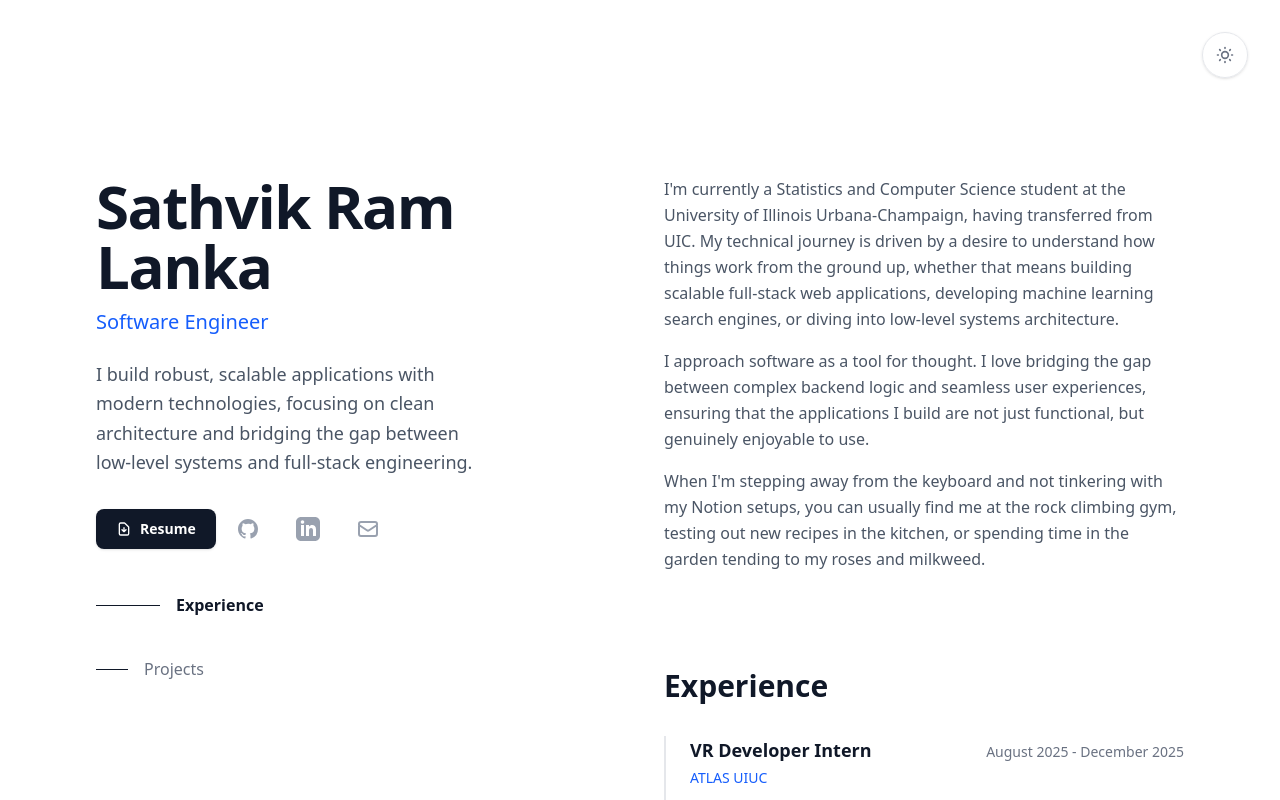
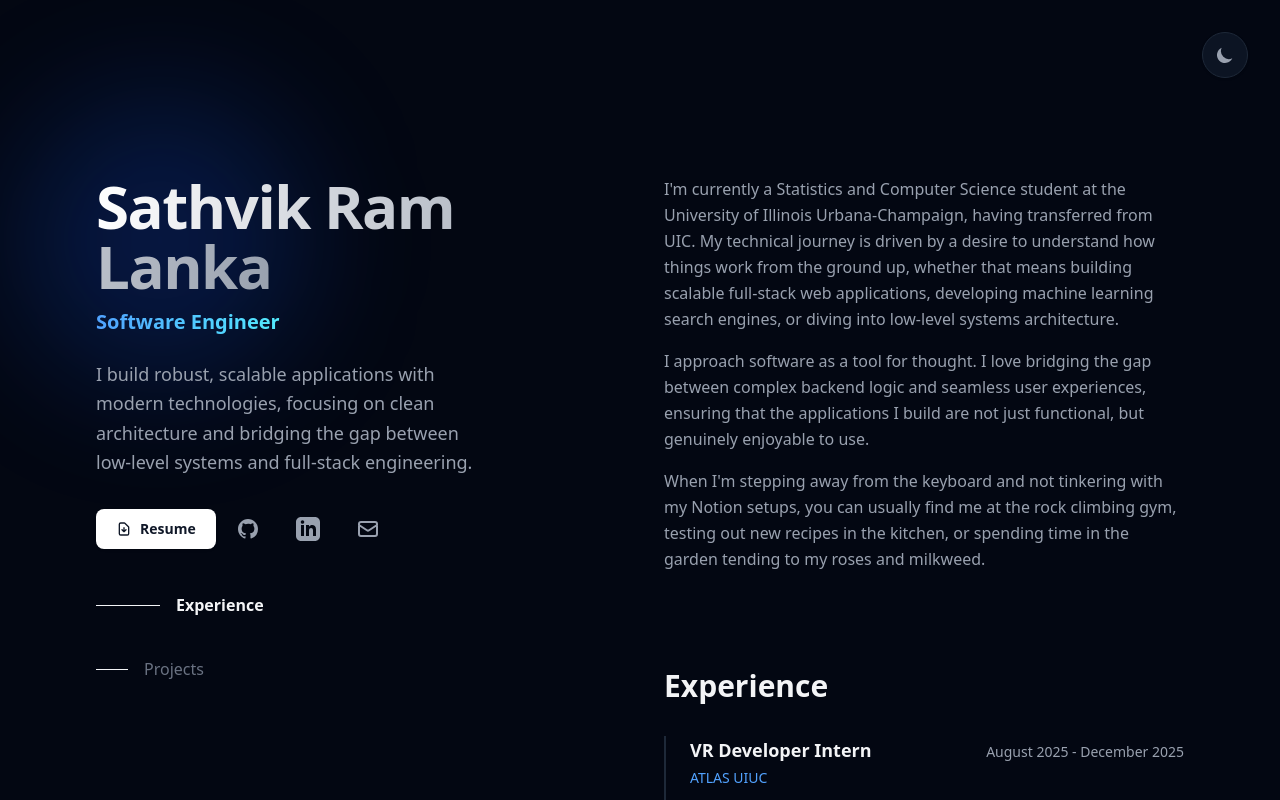
Before and after one commit to RamLanka05/v1, a React (Vite) app: page / in a window 1280 px wide. Shown: the top 800 px of the page. Built offline with nearby package versions, Linux system fonts and the light colour scheme.

Commit message:
Testing new styles for Experience and Projects

```diff
--- a/src/components/Hero.tsx
+++ b/src/components/Hero.tsx
@@ -1,14 +1,25 @@
 export default function Hero() {
   return (
-    <div className="group w-full flex flex-col items-start justify-start">
-      <h1 className="text-4xl sm:text-6xl font-bold tracking-tight text-gray-900 dark:text-gray-100 mb-3">
-        Sathvik Ram Lanka
+    // Added relative positioning to hold the background glow
+    <div className="relative group w-full flex flex-col items-start justify-start">
+
+      {/* 1. Ambient Background Glow (Only visible in dark mode) */}
+      <div className="absolute -top-20 -left-20 w-72 h-72 bg-blue-500/10 dark:bg-blue-600/20 rounded-full blur-3xl -z-10 pointer-events-none"></div>
+
+      {/* 2. Text Gradient for your Name */}
+      <h1 className="text-4xl sm:text-6xl font-extrabold tracking-tight mb-3">
+        <span className="text-transparent bg-clip-text bg-linear-to-r from-gray-900 to-gray-600 dark:from-white dark:to-gray-400">
+          Sathvik Ram Lanka
+        </span>
       </h1>
-      <h2 className="text-xl font-medium text-blue-600 dark:text-blue-400 mb-6">
-        Software Engineer
+
+      {/* 3. A Brighter Gradient for your Title */}
+      <h2 className="text-xl font-semibold mb-6">
+        <span className="text-transparent bg-clip-text bg-linear-to-r from-blue-600 to-cyan-500 dark:from-blue-400 dark:to-cyan-300">
+          Software Engineer
+        </span>
       </h2>
 
-      {/* Added mb-8 here to create breathing room between the text and the links */}
       <p className="text-lg text-gray-600 dark:text-gray-400 max-w-[400px] leading-relaxed mb-8">
         I build robust, scalable applications with modern technologies, focusing on clean architecture and bridging the gap between low-level systems and full-stack engineering.
       </p>
@@ -64,3 +75,111 @@ export default function Hero() {
     </div>
   )
 }
+
+// export default function Projects() {
+
+//   const getSortWeight = (dateStr: string) => {
+//     const yearMatch = dateStr.match(/\d{4}/);
+//     const year = yearMatch ? parseInt(yearMatch[0], 10) : 0;
+
+//     let seasonWeight = 0.9;
+//     const lower = dateStr.toLowerCase();
+
+//     if (lower.includes('winter')) seasonWeight = 0.1;
+//     else if (lower.includes('spring')) seasonWeight = 0.3;
+//     else if (lower.includes('summer')) seasonWeight = 0.6;
+//     else if (lower.includes('fall') || lower.includes('autumn')) seasonWeight = 0.8;
+
+//     return year + seasonWeight;
+//   };
+
+//   const sortedProjects = [...projectsData].sort((a: Project, b: Project) => {
+//     if (a.starred && !b.starred) return -1;
+//     if (!a.starred && b.starred) return 1;
+//     return getSortWeight(b.date) - getSortWeight(a.date);
+//   });
+
+//   return (
+//     <section id="projects" className="scroll-mt-24">
+//       <h2 className="text-3xl font-bold mb-10 text-gray-900 dark:text-gray-100">Projects</h2>
+
+//       <div className="flex flex-col gap-12">
+//         {sortedProjects.map((p) => (
+//           <article
+//             key={p.id}
+//             // Glassmorphism classes applied here:
+//             className="group relative flex flex-col items-start justify-start p-6 sm:p-8 rounded-3xl bg-white/40 dark:bg-gray-900/40 backdrop-blur-md border border-gray-200/60 dark:border-gray-800/60 shadow-[0_4px_24px_-8px_rgba(0,0,0,0.05)] dark:shadow-[0_4px_24px_-8px_rgba(0,0,0,0.2)] transition-all duration-300 hover:shadow-xl dark:hover:border-gray-700/80"
+//           >
+
+//             {p.image && (
+//               // Adjusted image container to fit inside the padded glass card
+//               <div className="w-full relative rounded-xl overflow-hidden bg-gray-100 dark:bg-gray-800 mb-8 border border-gray-200/50 dark:border-gray-700/50">
+//                 <div className="aspect-video w-full">
+//                   <img src={p.image} alt={p.title} className="object-cover w-full h-full transition-transform duration-700 group-hover:scale-[1.03]" />
+//                 </div>
+//               </div>
+//             )}
+
+//             <div className="flex flex-wrap items-center gap-3 text-xs font-bold text-gray-500 dark:text-gray-400 uppercase tracking-wider mb-4">
+//               {p.status && (
+//                 <span className="flex items-center gap-2 px-3 py-1 bg-white/50 dark:bg-gray-800/50 rounded-full border border-gray-200/50 dark:border-gray-700/50 text-gray-900 dark:text-gray-200">
+//                   <span className="relative flex h-2.5 w-2.5">
+//                     {p.status === 'Live' && <span className="animate-ping absolute inline-flex h-full w-full rounded-full bg-green-400 opacity-75"></span>}
+//                     <span className={`relative inline-flex rounded-full h-2.5 w-2.5 ${p.status === 'Live' ? 'bg-green-500' : 'bg-gray-500'}`}></span>
+//                   </span>
+//                   {p.status}
+//                 </span>
+//               )}
+//               {p.status && <span className="text-gray-300 dark:text-gray-700">&middot;</span>}
+//               <span>{p.date}</span>
+//               {p.role && <span className="text-gray-300 dark:text-gray-700">&middot;</span>}
+//               <span className="text-blue-600 dark:text-blue-400">{p.role}</span>
+//             </div>
+
+//             <h3 className="text-2xl sm:text-3xl font-extrabold text-gray-900 dark:text-gray-100 mb-4 flex items-center gap-3">
+//               {p.title}
+//               {p.starred && (
+//                 <svg className="w-6 h-6 text-yellow-500 dark:text-yellow-400 drop-shadow-sm" fill="currentColor" viewBox="0 0 20 20">
+//                   <path d="M9.049 2.927c.3-.921 1.603-.921 1.902 0l1.07 3.292a1 1 0 00.95.69h3.462c.969 0 1.371 1.24.588 1.81l-2.8 2.034a1 1 0 00-.364 1.118l1.07 3.292c.3.921-.755 1.688-1.54 1.118l-2.8-2.034a1 1 0 00-1.175 0l-2.8 2.034c-.784.57-1.838-.197-1.539-1.118l1.07-3.292a1 1 0 00-.364-1.118L2.98 8.72c-.783-.57-.38-1.81.588-1.81h3.461a1 1 0 00.951-.69l1.07-3.292z" />
+//                 </svg>
+//               )}
+//             </h3>
+
+//             <div className="text-base text-gray-600 dark:text-gray-300 space-y-4 mb-8 leading-relaxed">
+//               <p>{p.desc}</p>
+//               {p.insight && (
+//                 <p className="italic border-l-2 border-blue-400 dark:border-blue-600 pl-4 py-1 text-gray-500 dark:text-gray-400 bg-blue-50/30 dark:bg-blue-900/10 rounded-r-lg">
+//                   {p.insight}
+//                 </p>
+//               )}
+//             </div>
+
+//             <div className="flex flex-wrap gap-2 mb-8">
+//               {p.tags.map((tag) => (
+//                 <span key={tag} className="text-xs font-semibold px-3 py-1.5 bg-gray-100/80 dark:bg-gray-800/80 backdrop-blur-sm text-gray-700 dark:text-gray-200 rounded-lg border border-gray-200/50 dark:border-gray-700/50 shadow-sm">
+//                   {tag}
+//                 </span>
+//               ))}
+//             </div>
+
+//             <div className="flex flex-wrap gap-4 mt-auto">
+//               {p.url && (
+//                 <a href={p.url} target="_blank" rel="noopener noreferrer" className="text-sm font-semibold text-white bg-blue-600 dark:bg-blue-500 hover:bg-blue-700 dark:hover:bg-blue-600 px-6 py-2.5 rounded-full transition-all flex items-center gap-2 shadow-md shadow-blue-500/20">
+//                   {p.urlType === 'Demo' ? 'View Demo' : 'View Live'}
+//                   <svg className="w-4 h-4" fill="none" viewBox="0 0 24 24" stroke="currentColor"><path strokeLinecap="round" strokeLinejoin="round" strokeWidth={2} d="M10 6H6a2 2 0 00-2 2v10a2 2 0 002 2h10a2 2 0 002-2v-4M14 4h6m0 0v6m0-6L10 14" /></svg>
+//                 </a>
+//               )}
+//               {p.github && (
+//                 <a href={p.github} target="_blank" rel="noopener noreferrer" className="text-sm font-semibold text-gray-900 dark:text-gray-100 bg-white/50 dark:bg-gray-800/50 hover:bg-gray-100 dark:hover:bg-gray-700 border border-gray-200/60 dark:border-gray-700/60 px-6 py-2.5 rounded-full transition-all flex items-center gap-2 shadow-sm">
+//                   <svg className="w-4 h-4" fill="currentColor" viewBox="0 0 24 24"><path fillRule="evenodd" d="M12 2C6.477 2 2 6.484 2 12.017c0 4.425 2.865 8.18 6.839 9.504.5.092.682-.217.682-.483 0-.237-.008-.868-.013-1.703-2.782.605-3.369-1.343-3.369-1.343-.454-1.158-1.11-1.466-1.11-1.466-.908-.62.069-.608.069-.608 1.003.07 1.531 1.032 1.531 1.032.892 1.53 2.341 1.088 2.91.832.092-.647.35-1.088.636-1.338-2.22-.253-4.555-1.113-4.555-4.951 0-1.093.39-1.988 1.029-2.688-.103-.253-.446-1.272.098-2.65 0 0 .84-.27 2.75 1.026A9.564 9.564 0 0112 6.844c.85.004 1.705.115 2.504.337 1.909-1.296 2.747-1.027 2.747-1.027.546 1.379.202 2.398.1 2.651.64.7 1.028 1.595 1.028 2.688 0 3.848-2.339 4.695-4.566 4.943.359.309.678.92.678 1.855 0 1.338-.012 2.419-.012 2.747 0 .268.18.58.688.482A10.019 10.019 0 0022 12.017C22 6.484 17.522 2 12 2z" clipRule="evenodd" /></svg>
+//                   Source Code
+//                 </a>
+//               )}
+//             </div>
+
+//           </article>
+//         ))}
+//       </div>
+//     </section>
+//   )
+// }
--- a/src/components/TopBar.tsx
+++ b/src/components/TopBar.tsx
@@ -1,13 +1,16 @@
 import { useEffect, useState } from 'react'
 
 export default function TopBar() {
+
   const [isDark, setIsDark] = useState(() => {
     if (typeof window !== 'undefined') {
-      return document.documentElement.classList.contains('dark') ||
-             (!('theme' in localStorage) && window.matchMedia('(prefers-color-scheme: dark)').matches)
+      // Check if they explicitly saved 'light' in a previous visit
+      if (localStorage.getItem('theme') === 'light') return false;
+      // Otherwise, force dark mode for everyone!
+      return true;
     }
-    return true
-  })
+    return true;
+  });
 
   useEffect(() => {
     if (isDark) {
@@ -18,6 +21,7 @@ export default function TopBar() {
       localStorage.setItem('theme', 'light')
     }
   }, [isDark])
+
 
   return (
     <button
```
Also changed, not shown: src/components/Experience.tsx (+40 -0 lines).
